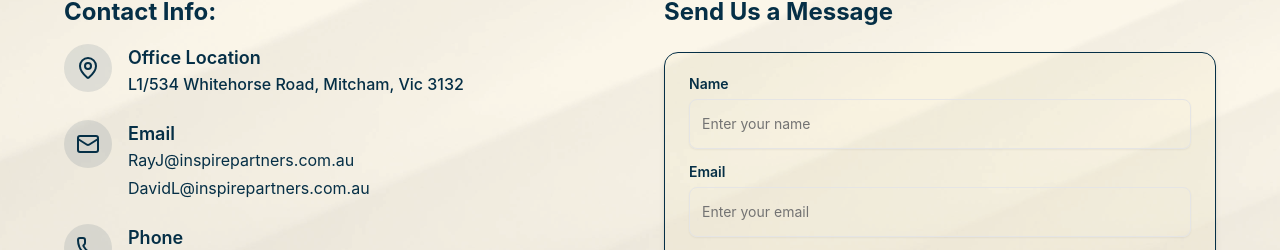
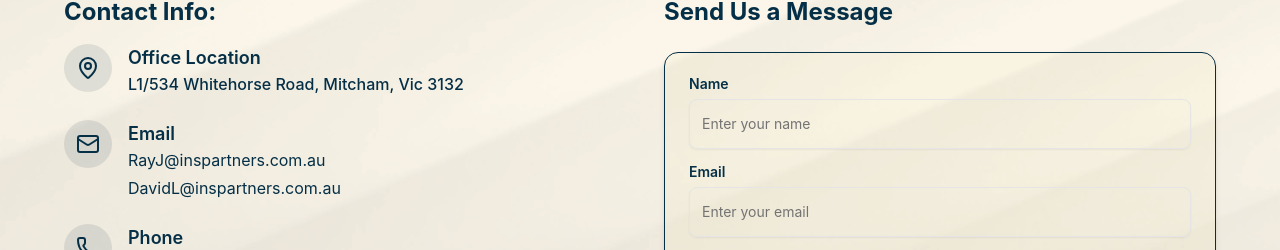
Before and after one commit to Ray-Ins/my-homepage, a Next.js app: page / in a window 1280 px wide. Shown: the part 2627-2877 px from the top of the page. Built offline with nearby package versions, Linux system fonts and the light colour scheme.

Commit message:
fix: modify contact email

```diff
--- a/app/(routes)/contact/page.tsx
+++ b/app/(routes)/contact/page.tsx
@@ -80,18 +80,18 @@
               </h3>
               <div className="flex flex-col space-y-1">
                 <a
-                  href="mailto:RayJ@inspirepartners.com.au"
+                  href="mailto:RayJ@inspartners.com.au"
                   className="hover:underline"
                   style={{ color: "#052f46" }}
                 >
-                  RayJ@inspirepartners.com.au
+                  RayJ@inspartners.com.au
                 </a>
                 <a
-                  href="mailto:DavidL@inspirepartners.com.au"
+                  href="mailto:DavidL@inspartners.com.au"
                   className="hover:underline"
                   style={{ color: "#052f46" }}
                 >
-                  DavidL@inspirepartners.com.au
+                  DavidL@inspartners.com.au
                 </a>
               </div>
             </div>
--- a/components/ContactSection.tsx
+++ b/components/ContactSection.tsx
@@ -80,18 +80,18 @@
                 </h4>
                 <div className="flex flex-col space-y-1">
                   <a
-                    href="mailto:RayJ@inspirepartners.com.au"
+                    href="mailto:RayJ@inspartners.com.au"
                     className="hover:underline"
                     style={{ color: "#052f46" }}
                   >
-                    RayJ@inspirepartners.com.au
+                    RayJ@inspartners.com.au
                   </a>
                   <a
-                    href="mailto:DavidL@inspirepartners.com.au"
+                    href="mailto:DavidL@inspartners.com.au"
                     className="hover:underline"
                     style={{ color: "#052f46" }}
                   >
-                    DavidL@inspirepartners.com.au
+                    DavidL@inspartners.com.au
                   </a>
                 </div>
               </div>
```
